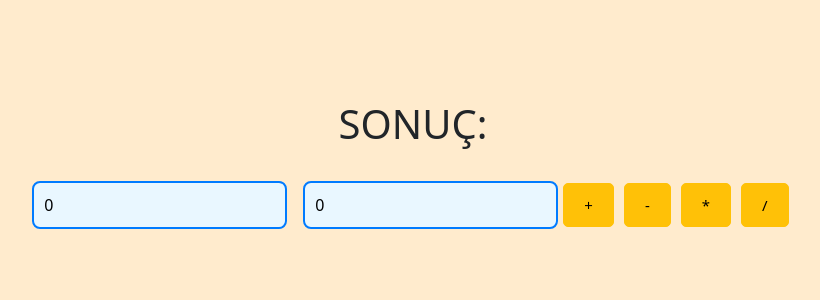
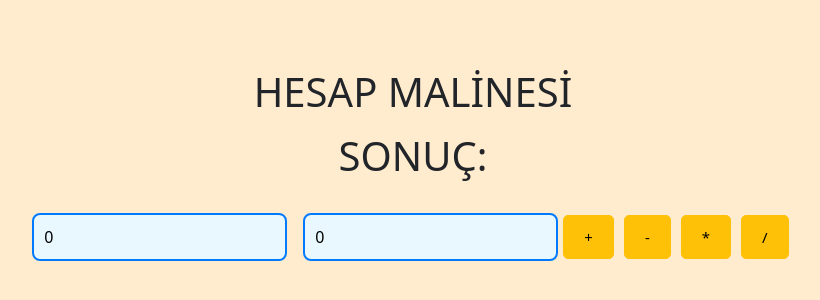
Before and after one commit to meminksr/calculator, a plain HTML site: page index.html in a window 1280 px wide. Shown: the part 234-534 px from the top of the page, without its empty margins (227-1047 px from the left). Drawn offline with nearby package versions, Linux system fonts and the light colour scheme.

Commit message:
Update index.html

```diff
--- a/index.html
+++ b/index.html
@@ -54,6 +54,7 @@
     </style>
   </head>
   <body>
+    <h1>HESAP MALİNESİ<h1>
     <h1 id="res" class="result">SONUÇ:</h1>
     <div class="machina">
       <input type="number" value="0" id="input1" class="n1 n2" />
@@ -67,8 +68,7 @@
     <script
       src="https://cdn.jsdelivr.net/npm/bootstrap@5.3.3/dist/js/bootstrap.bundle.min.js"
       integrity="sha384-YvpcrYf0tY3lHB60NNkmXc5s9fDVZLESaAA55NDzOxhy9GkcIdslK1eN7N6jIeHz"
-      crossorigin="anonymous"
-    ></script>
+      crossorigin="anonymous"></script>
 
     <script>
       let firstNumber = document.getElementById("input1");
```
